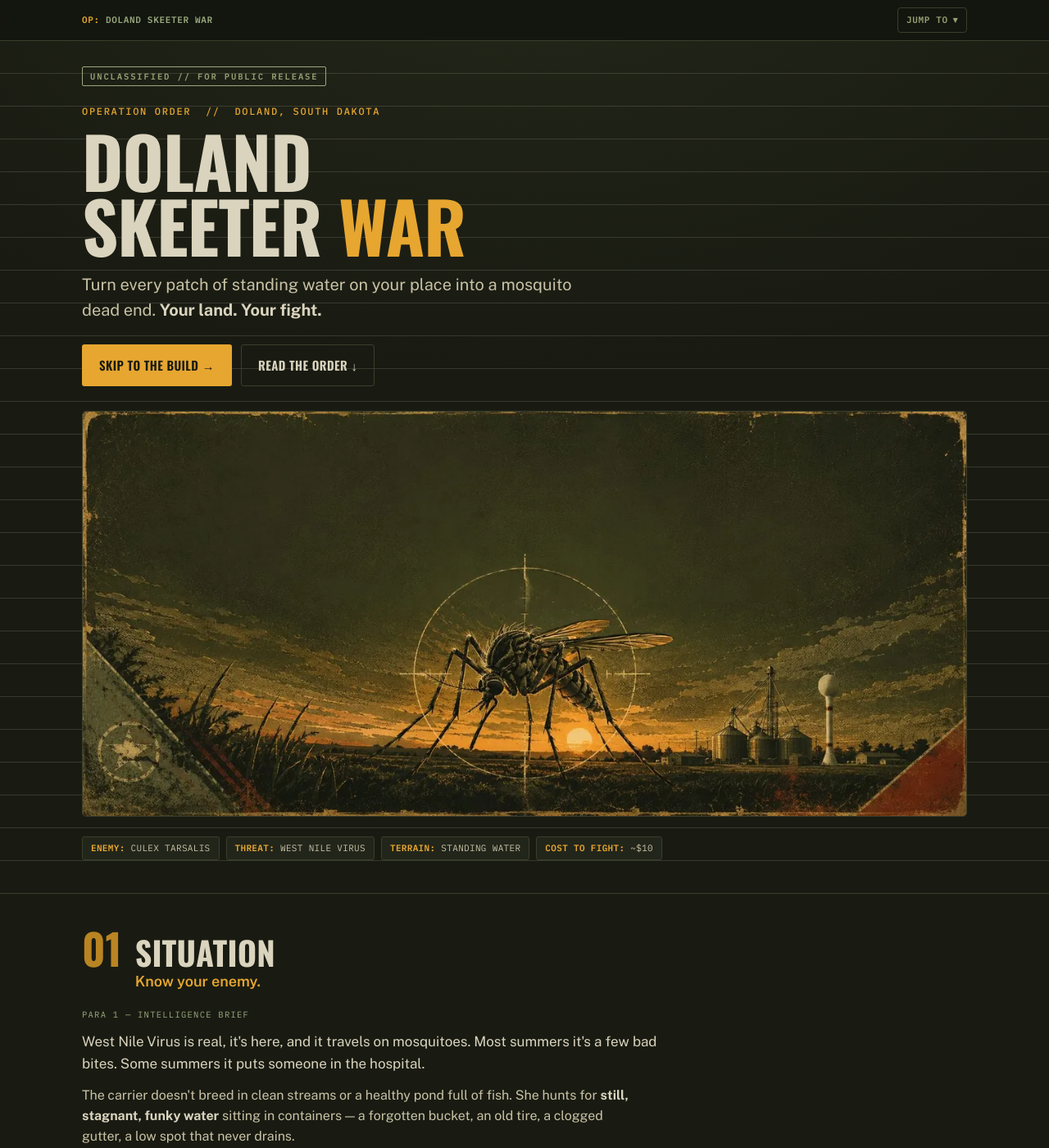
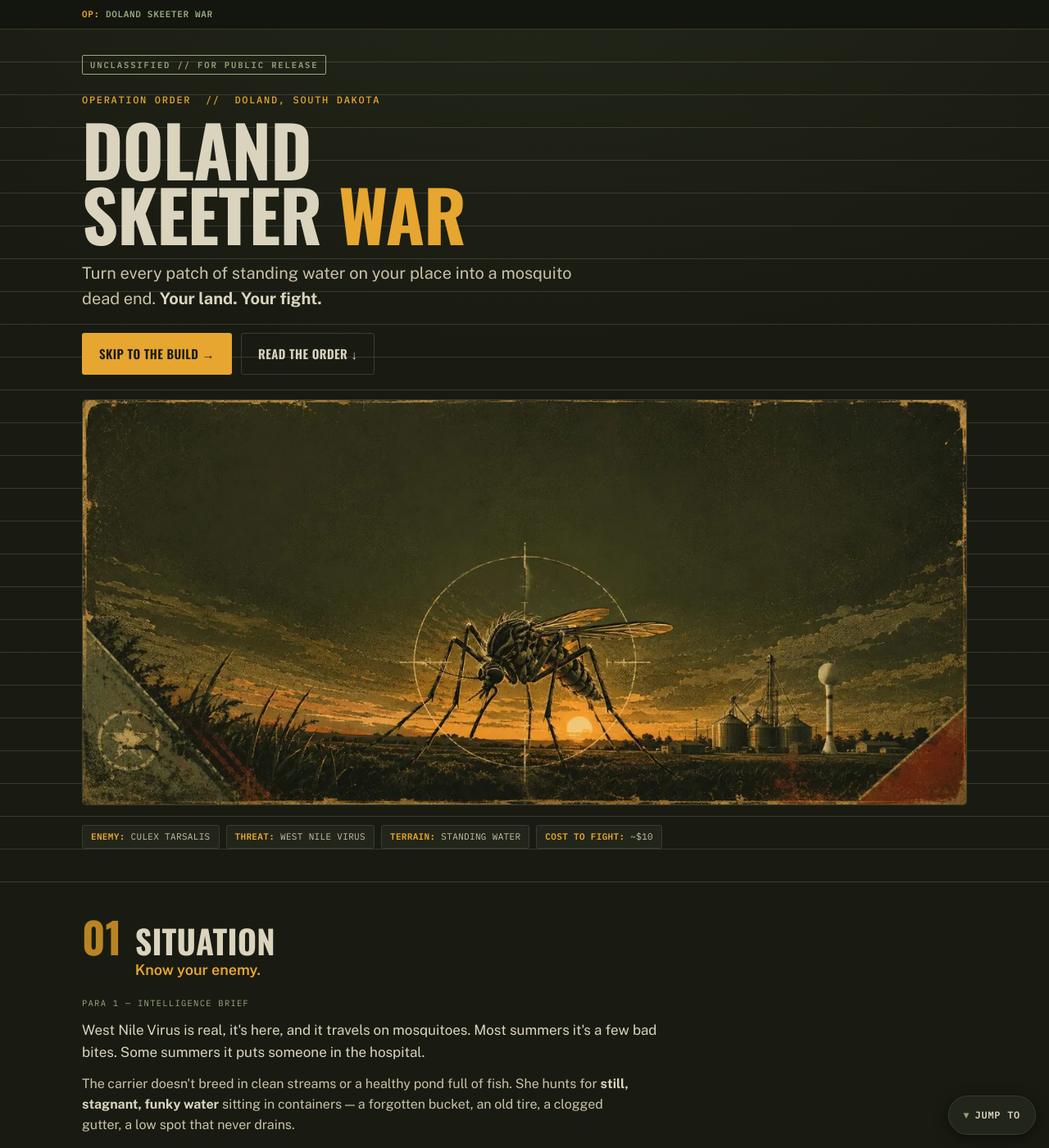
Before and after one commit to Tucker465/Doland-Warfare, a Jekyll site: the page built from index.html, in a window 1280 px wide and 1400 px high. Shown: the whole window at 82% size. Built offline with Jekyll 4.4.1, drawn with Linux system fonts in a browser that asks for light colours.

Commit message:
Fix mobile nav usability: bigger tap target, thumb-reach placement, focus rings, back-to-top
Four fixes, all verified with a real Chromium session against a local
build (headless Playwright, CSP-header-injecting test server):

1. Jump-to tap target was 86x31px, under the 44x44 WCAG 2.5.5 / Fitts's
   Law minimum. Now 108x48px (min-height:48px, generous horizontal
   padding).

2. No way back to the top of a page this long without manual scrolling.
   Hero header now has id="top" and it's the first entry in the jump
   list.

3. Jump nav lived in the sticky top bar - the hardest one-handed thumb
   zone on a tall phone (this is why virtually every mobile app puts its
   primary FAB in a bottom corner instead). Moved it to a fixed
   bottom-right position, split out of cmdbar.html into its own
   jumpnav.html include so cmdbar is just the wordmark now. Panel opens
   upward since the trigger sits at the bottom edge. Caught and fixed a
   regression this caused: the desktop-hide selector was
   `.cmdbar .jumpnav{display:none}`, which stopped matching anything
   once jumpnav left the cmdbar subtree - corrected to `.jumpnav`.
   Re-verified at 1920px that the FAB hides and the desktop rail still
   shows.

4. Focus-visible ring was inconsistent - some interactive elements had
   no visible keyboard focus indicator at all. Added one global rule
   (amber, 2px, offset) covering every link/button/summary site-wide.
   Initial testing seemed to show it only working on the very first tab
   stop; turned out to be a test-timing artifact, not a real bug - .btn
   and .jumpnav summary both have `transition:.18s`/`.16s` (shorthand,
   so it includes outline-width), which fades the ring in instead of
   snapping it on instantly. Re-tested with the transition given time to
   finish and all four tab stops showed the correct 2px amber ring.

Re-verified after all changes: zero console errors, zero CSP
violations, zero external requests on /, /about/, and the flyer page
(flyer intentionally has no jump nav - it's a standalone print layout,
not this default layout).

```diff
--- a/_includes/cmdbar.html
+++ b/_includes/cmdbar.html
@@ -1,21 +1,5 @@
-{%- assign section_base = '' %}
-{%- unless page.url == '/' %}{% assign section_base = '/' %}{% endunless %}
 <nav class="cmdbar">
   <div class="cmdbar-inner">
     <a class="callsign" href="/">OP: <span>{{ site.data.locale.town | upcase }}&nbsp;SKEETER&nbsp;WAR</span></a>
-    <!-- Below the desktop rail breakpoint, section nav is a tap-to-open dropdown
-         rather than a horizontally-scrolling strip: scroll-with-hidden-scrollbar
-         has poor discoverability (nothing hints there's more off-screen), and a
-         single obvious "JUMP TO" control is the standard, well-understood mobile
-         pattern. Native <details> needs no JS to open/close. -->
-    <details class="jumpnav" id="jumpnav">
-      <summary>JUMP TO <span class="chev" aria-hidden="true">▾</span></summary>
-      <nav class="jumpnav-list" aria-label="Section navigation">
-        {%- for s in site.data.nav.order_sections %}
-        <a class="section-link" href="{{ section_base }}#{{ s.id }}"><span class="n">{{ s.num }}</span> {{ s.label }}</a>
-        {%- endfor %}
-        <a class="section-link{% if page.url == '/about/' %} active{% endif %}" href="/about/">About</a>
-      </nav>
-    </details>
   </div>
 </nav>
--- /dev/null
+++ b/_includes/jumpnav.html
@@ -0,0 +1,19 @@
+{%- assign section_base = '' %}
+{%- unless page.url == '/' %}{% assign section_base = '/' %}{% endunless %}
+<!-- Fixed to the bottom-right corner rather than the top bar: thumb-reach
+     research (the basis for standard floating-action-button placement in
+     nearly every major mobile app) shows the top of a tall phone screen is
+     the hardest zone to reach one-handed, while bottom corners are the
+     easiest. Panel opens upward since the trigger sits at the bottom edge.
+     Hidden at/above the desktop rail breakpoint, same as before. Native
+     <details> needs no JS to open/close. -->
+<details class="jumpnav" id="jumpnav">
+  <summary><span class="chev" aria-hidden="true">▾</span> JUMP TO</summary>
+  <nav class="jumpnav-list" aria-label="Section navigation">
+    <a class="section-link" href="{{ section_base }}#top">Top</a>
+    {%- for s in site.data.nav.order_sections %}
+    <a class="section-link" href="{{ section_base }}#{{ s.id }}"><span class="n">{{ s.num }}</span> {{ s.label }}</a>
+    {%- endfor %}
+    <a class="section-link{% if page.url == '/about/' %} active{% endif %}" href="/about/">About</a>
+  </nav>
+</details>
--- a/_layouts/default.html
+++ b/_layouts/default.html
@@ -5,6 +5,7 @@
 </head>
 <body>
 {% include cmdbar.html %}
+{% include jumpnav.html %}
 <div class="layout">
   {% include section-rail.html %}
   <main class="main" id="main">
--- a/index.html
+++ b/index.html
@@ -7,7 +7,7 @@ schema_article: true
 schema_howto: true
 schema_faq: true
 ---
-<header class="hero">
+<header class="hero" id="top">
   <div class="wrap">
     <div class="stamp">UNCLASSIFIED // FOR PUBLIC RELEASE</div>
     <div class="eyebrow reveal">OPERATION ORDER &nbsp;//&nbsp; DOLAND, SOUTH DAKOTA</div>
--- a/styles.css
+++ b/styles.css
@@ -8,6 +8,13 @@
     --line:#3A3E2C; --hero-line:rgba(218,212,190,.16);
   }
   *{box-sizing:border-box;margin:0;padding:0}
+  /* Guaranteed-contrast keyboard focus ring, applied broadly rather than
+     trusting each browser's own default outline (inconsistent, and can be
+     low-contrast against this site's dark background). :focus-visible only
+     triggers for keyboard/programmatic focus, not mouse/touch, so it doesn't
+     add visual noise for pointer users. More specific rules elsewhere (e.g.
+     .platform-btn) still win over this by CSS specificity. */
+  a:focus-visible,button:focus-visible,summary:focus-visible{outline:2px solid var(--amber);outline-offset:2px}
   html{scroll-behavior:smooth}
   @media (prefers-reduced-motion:reduce){html{scroll-behavior:auto}}
   body{background:var(--drab);color:var(--paper);font-family:'Public Sans',system-ui,sans-serif;line-height:1.55;-webkit-font-smoothing:antialiased;overflow-x:hidden}
@@ -19,13 +26,13 @@
   .cmdbar-inner{max-width:760px;margin:0 auto;display:flex;align-items:center;gap:14px;padding:9px 20px}
   .callsign{font-family:'IBM Plex Mono',monospace;font-size:11px;font-weight:600;letter-spacing:.06em;color:var(--amber);white-space:nowrap;flex-shrink:0;text-decoration:none}
   .callsign span{color:var(--moss-dim)}
-  .jumpnav{position:relative;margin-left:auto}
-  .jumpnav summary{font-family:'IBM Plex Mono',monospace;font-size:11px;font-weight:600;letter-spacing:.06em;color:var(--moss);cursor:pointer;list-style:none;padding:6px 10px;border:1px solid var(--line);border-radius:4px;white-space:nowrap;display:flex;align-items:center;gap:6px;transition:.16s}
+  .jumpnav{position:fixed;right:16px;bottom:16px;z-index:70}
+  .jumpnav summary{font-family:'IBM Plex Mono',monospace;font-size:12px;font-weight:600;letter-spacing:.06em;color:var(--paper);cursor:pointer;list-style:none;min-height:48px;padding:0 18px;background:var(--drab-2);border:1px solid var(--line);border-radius:24px;white-space:nowrap;display:inline-flex;align-items:center;gap:7px;transition:.16s;box-shadow:0 4px 16px #0008}
   .jumpnav summary::-webkit-details-marker{display:none}
   .jumpnav summary:hover,.jumpnav[open] summary{color:var(--amber);border-color:var(--amber-dim)}
   .jumpnav .chev{transition:transform .16s}
   .jumpnav[open] .chev{transform:rotate(180deg)}
-  .jumpnav-list{position:absolute;top:calc(100% + 6px);right:0;min-width:230px;max-height:70vh;overflow-y:auto;background:var(--drab-2);border:1px solid var(--line);border-radius:6px;padding:6px;display:flex;flex-direction:column;gap:2px;box-shadow:0 8px 24px #0008;z-index:60}
+  .jumpnav-list{position:absolute;bottom:calc(100% + 8px);right:0;min-width:230px;max-height:60vh;overflow-y:auto;background:var(--drab-2);border:1px solid var(--line);border-radius:6px;padding:6px;display:flex;flex-direction:column;gap:2px;box-shadow:0 8px 24px #0008;z-index:70}
   .jumpnav-list a{font-family:'IBM Plex Mono',monospace;font-size:12.5px;letter-spacing:.02em;color:var(--moss);text-decoration:none;padding:9px 10px;border-radius:4px;display:flex;gap:8px;align-items:baseline}
   .jumpnav-list a .n{color:var(--moss-dim);font-size:10px;font-weight:600}
   .jumpnav-list a:hover{color:var(--paper);background:var(--drab-3)}
@@ -360,7 +367,7 @@
      amber active) and drop it from the top bar so it isn't duplicated. Below
      this width the nav stays in the top command bar. */
   @media (min-width:1520px){
-    .cmdbar .jumpnav{display:none}
+    .jumpnav{display:none}
 
     .section-rail{
       display:block;position:fixed;top:84px;width:180px;
```
